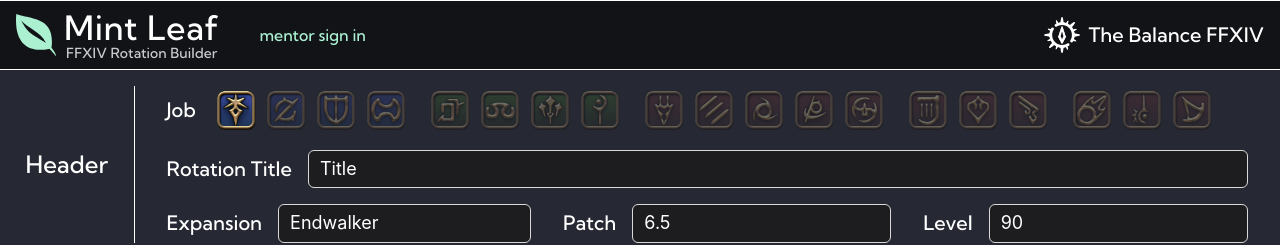
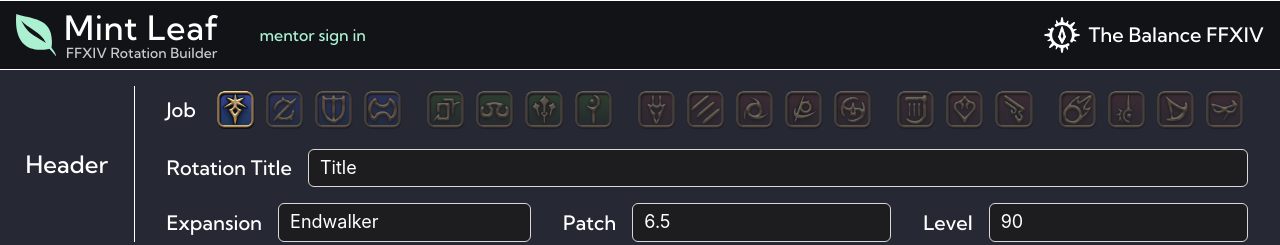
Before and after one commit to hintxiv/mint-leaf, a Next.js app: page / in a window 1280 px wide. Shown: the top 245 px of the page. Built offline with nearby package versions, Linux system fonts and the light colour scheme; no server answers; what @xivapi/js, colorthief would draw is missing.

Commit message:
BLU support

```diff
--- a/src/data/jobs.ts
+++ b/src/data/jobs.ts
@@ -136,10 +136,16 @@
         icon: "/job-icons/smn.svg",
         borderedIcon: "/job-icons/bordered/062127_hr1.png",
     },
+    BLU: {
+        id: 36,
+        name: "Blue Mage",
+        icon: "/job-icons/blu.svg",
+        borderedIcon: "/job-icons/bordered/062136_hr1.png",
+    },
 } as const;
 
 export const tanks = ['DRK', 'GNB', 'PLD', 'WAR'] as const;
 export const healers = ['AST', 'SCH', 'SGE', 'WHM'] as const;
 export const melee = ['DRG', 'MNK', 'NIN', 'RPR', 'SAM'] as const;
 export const physRanged = ['BRD', 'DNC', 'MCH'] as const;
-export const casters = ['BLM', 'RDM', 'SMN'] as const;
+export const casters = ['BLM', 'RDM', 'SMN', 'BLU'] as const;
```
